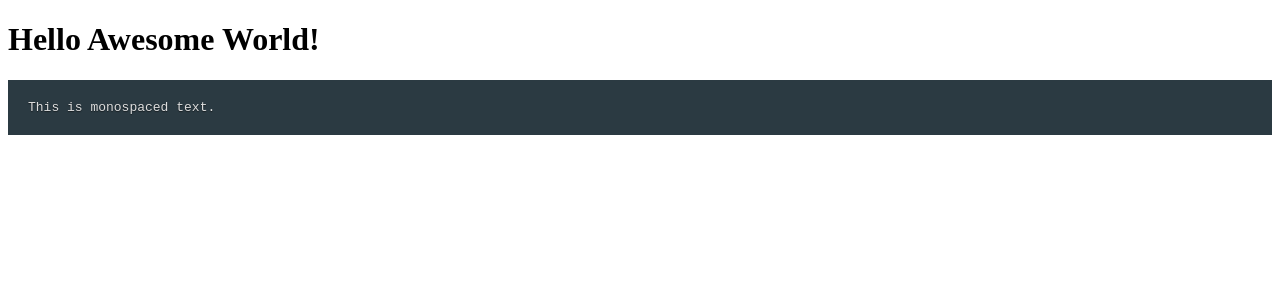
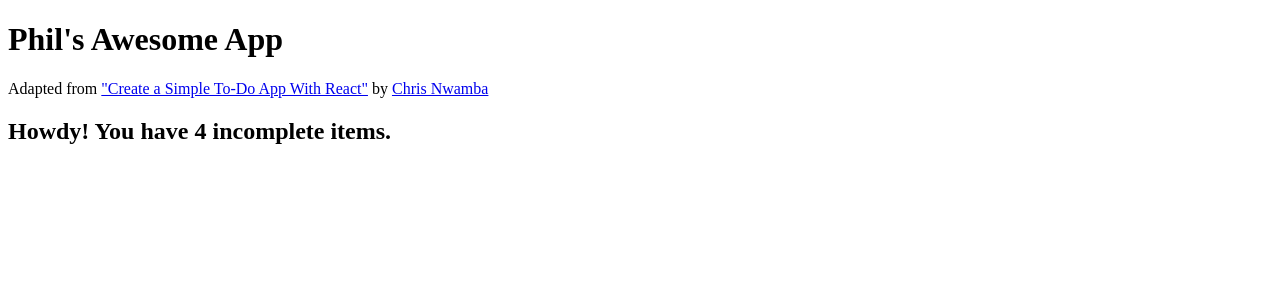
Before and after one commit to alexgs/alex-awesome-app, a React app: page / in a window 1280 px wide. Shown: the top 300 px of the page. Built offline with nearby package versions, Linux system fonts and the light colour scheme.

Commit message:
Add the Greeting component

```diff
--- a/package.json
+++ b/package.json
@@ -19,6 +19,9 @@
       "env",
       "react",
       "stage-3"
+    ],
+    "plugins": [
+      "transform-class-properties"
     ]
   },
   "browserslist": [
@@ -35,6 +38,7 @@
     "autoprefixer": "^7.2.5",
     "babel-core": "^6.5.2",
     "babel-loader": "^7.0.0",
+    "babel-plugin-transform-class-properties": "^6.24.1",
     "babel-preset-env": "^1.6.1",
     "babel-preset-react": "^6.5.0",
     "babel-preset-stage-3": "^6.24.1",
@@ -44,8 +48,10 @@
     "extract-text-webpack-plugin": "^3.0.0",
     "file-loader": "^1.1.6",
     "html-webpack-plugin": "^2.28.0",
+    "lodash": "^4.17.5",
     "node-sass": "^4.5.2",
     "postcss-loader": "^2.1.0",
+    "prop-types": "^15.6.0",
     "react": "^16.2.0",
     "react-dev-utils": "^5.0.0",
     "react-dom": "^16.2.0",
--- a/src/App.js
+++ b/src/App.js
@@ -1,19 +1,29 @@
 import React from 'react';
-
+import Greeting from './components/Greeting';
 import './stylesheets/app.sass';
 
+// TODO Make this into a simple "to do" app, based on [Scotch.io tutorial][1] ([source code][2]).
+// [1]: https://scotch.io/tutorials/create-a-simple-to-do-app-with-react
+// [2]: https://github.com/christiannwamba/scotch-react-todo
+// TODO Add some skeletons for React testing with Mocha
+// TODO Then make it into a more complex template with Redux and React Router
+// TODO Add some automated tests that will run the 3 different build configurations and make sure that each is working correctly.
+
 class App extends React.PureComponent {
-    // TODO Make this into a simple "to do" app, based on [Scotch.io tutorial][1] ([source code][2]).
-    // [1]: https://scotch.io/tutorials/create-a-simple-to-do-app-with-react
-    // [2]: https://github.com/christiannwamba/scotch-react-todo
-    // TODO Add some skeletons for React testing with Mocha
-    // TODO Then make it into a more complex template with Redux and React Router
-    // TODO Add some automated tests that will run the 3 different build configurations and make sure that each is working correctly.
     render() {
         return (
             <div>
-                <h1>Hello Awesome World!</h1>
-                <pre>This is monospaced text.</pre>
+                <div>
+                    <h1>Phil's Awesome App</h1>
+                    <div>
+                        Adapted from <a href={ 'https://scotch.io/tutorials/create-a-simple-to-do-app-with-react' }>
+                            "Create a Simple To-Do App With React"
+                        </a> by <a href={ 'https://twitter.com/codebeast' }>Chris Nwamba</a>
+                    </div>
+                </div>
+                <div>
+                    <Greeting incompleteCount={ 4 } />
+                </div>
             </div>
         );
     }
--- /dev/null
+++ b/src/components/Greeting.js
@@ -0,0 +1,20 @@
+import PropTypes from 'prop-types';
+import React from 'react';
+
+class Greeting extends React.PureComponent {
+    static propTypes = {
+        incompleteCount: PropTypes.number.isRequired
+    };
+
+    constructor() {
+        super();
+    }
+
+    render() {
+        return (
+            <h2>Howdy! You have { this.props.incompleteCount } incomplete items.</h2>
+        );
+    }
+}
+
+export default Greeting;
```
Also changed, not shown: 1 other file (tests, documents, lock files or other folders).
